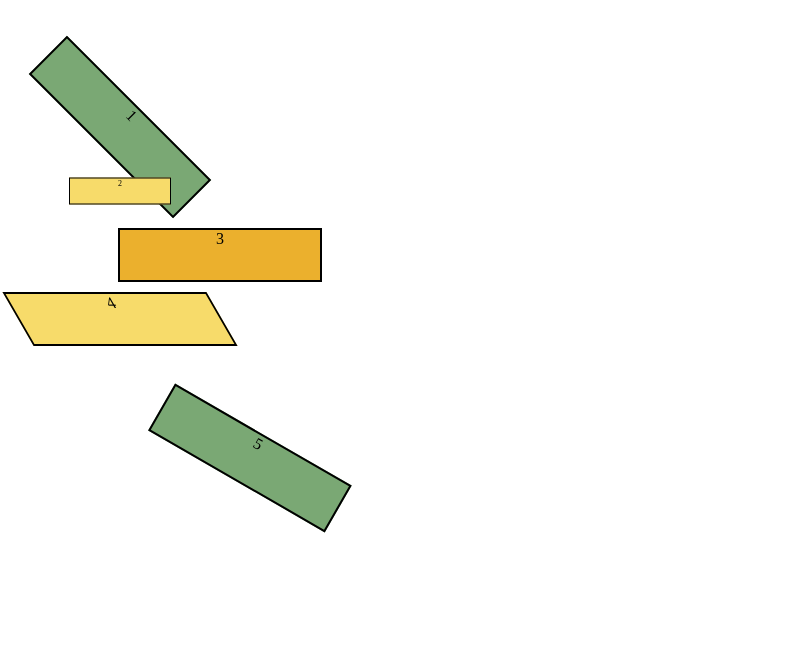
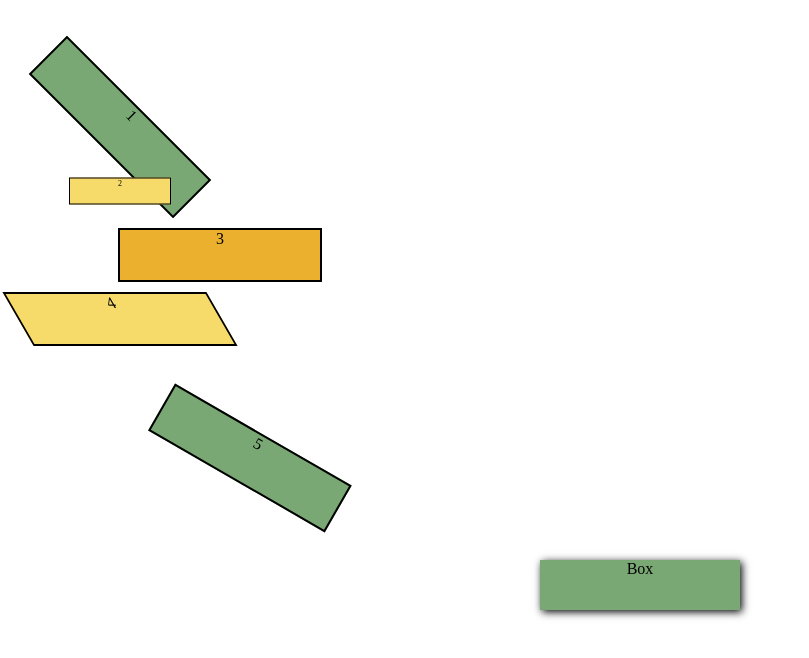
Before and after one commit to AbdulHaseeb-dev/CSS-Part-4, a plain HTML site: page transform.html in a window 1280 px wide. Shown: the whole page, without its empty margins (0-809 px from the left). Drawn offline with Linux system fonts and the light colour scheme.

Commit message:
Add box styling and update HTML structure for layout

```diff
--- a/transform.css
+++ b/transform.css
@@ -38,3 +38,10 @@ div:nth-of-type(3n) {
 #five {
     transform: rotate(30deg) translateX(150px);
 }
+
+#box {
+    margin: 0 auto;
+    margin-top: 150px;
+    border: none;
+    box-shadow: 2px 2px 8px black;
+}
--- a/transform.html
+++ b/transform.html
@@ -13,5 +13,9 @@
         <div id="three">3</div>
         <div id="four">4</div>
         <div id="five">5</div>
+    </section>
+    <!-- <section id="new"> -->
+        <div id="box">Box</div>
+    <!-- </section>      -->
 </body>
 </html>
```
